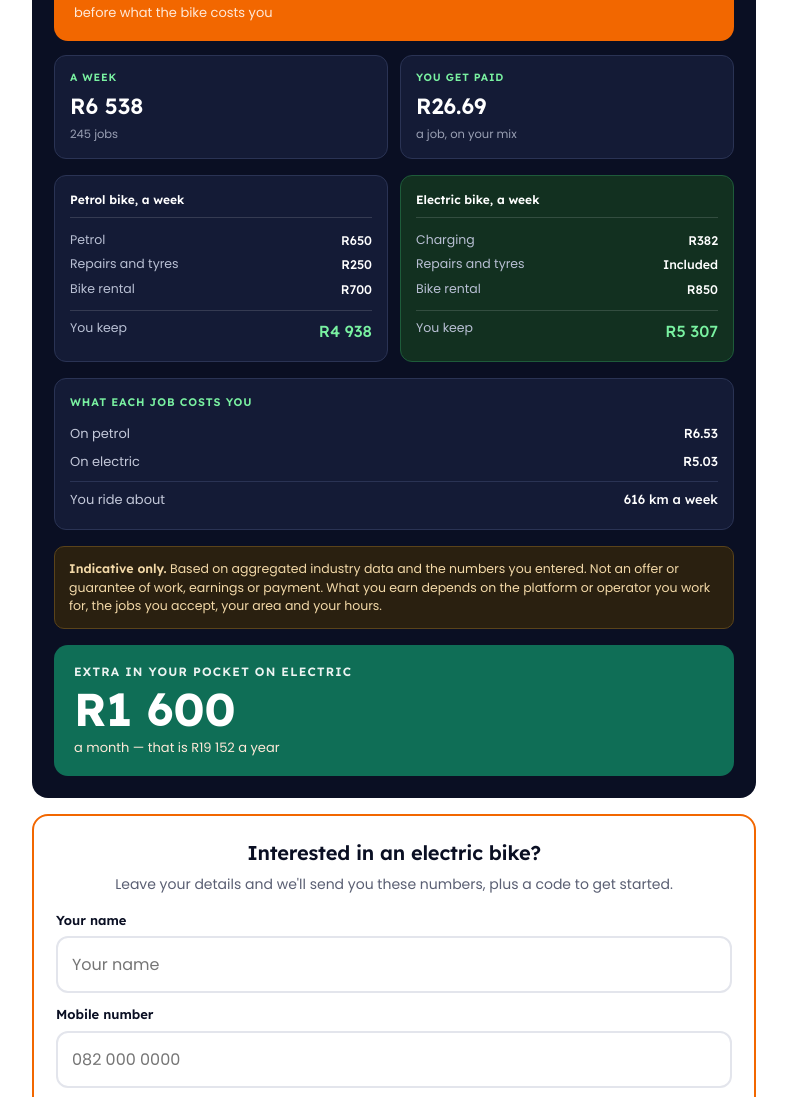
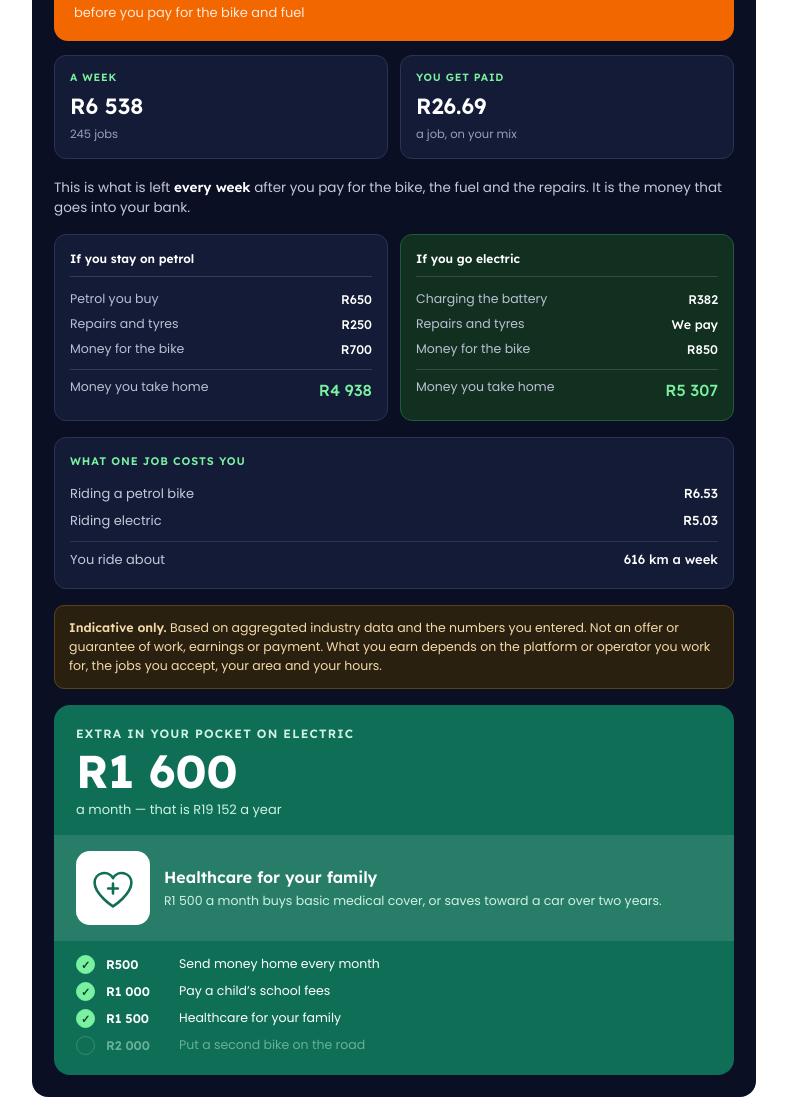
Before and after one commit to Wallisco/Fleet_Calculator, a website: page public/driver.html in a window 1280 px wide. Shown: the part 1441-2538 px from the top of the page, without its empty margins (246-1033 px from the left). Drawn offline with Linux system fonts and the light colour scheme.

Commit message:
Update driver.html

```diff
--- a/public/driver.html
+++ b/public/driver.html
@@ -71,10 +71,34 @@ h1,h2,h3{font-family:'Lexend',sans-serif;font-weight:600;letter-spacing:-.01em;m
 .col .tot{margin-top:8px;padding-top:8px;border-top:1px solid rgba(255,255,255,.14)}
 .col .tot b{color:var(--mint);font-size:16px}
 
+.plain{margin:18px 0 10px;font-size:13.5px;color:#C4C9DA;line-height:1.5}
+.plain b{color:#fff;font-family:'Lexend',sans-serif;font-weight:600}
 .perjob{margin-top:16px;background:var(--navy-2);border:1px solid var(--edge);border-radius:12px;padding:15px}
 .perjob .h{font-family:'Lexend',sans-serif;font-size:11px;font-weight:600;letter-spacing:.08em;text-transform:uppercase;color:var(--mint);margin-bottom:10px}
 .perjob .r{display:flex;justify-content:space-between;font-size:13px;color:#C4C9DA;padding:4px 0}
 .perjob .r b{font-family:'Lexend',sans-serif;color:#fff;font-weight:500}
+
+/* savings bands */
+.bandbox{margin-top:16px;background:#0F6E56;border-radius:16px;overflow:hidden}
+.bandtop{padding:20px 22px 16px}
+.bl{font-family:'Lexend',sans-serif;font-size:12px;font-weight:600;letter-spacing:.1em;text-transform:uppercase;color:#CFF3E2}
+.bv{font-family:'Lexend',sans-serif;font-size:clamp(34px,9vw,46px);font-weight:700;line-height:1.05;color:#fff;margin-top:4px}
+.bs{font-size:13px;color:#CFF3E2;margin-top:5px}
+.bandnow{display:flex;gap:14px;align-items:center;background:rgba(255,255,255,.10);padding:16px 22px}
+.bandart{flex:0 0 auto;width:74px;height:74px;background:#fff;border-radius:14px;display:flex;align-items:center;justify-content:center}
+.bandart svg{width:52px;height:52px;display:block}
+.bandtext{min-width:0}
+.bandtext .bt{font-family:'Lexend',sans-serif;font-size:16px;font-weight:600;color:#fff;line-height:1.25}
+.bandtext .bd{font-size:12.5px;color:#CFF3E2;margin-top:5px;line-height:1.45}
+.ladder{padding:14px 22px 20px;display:grid;gap:8px}
+.rung{display:flex;align-items:center;gap:11px;font-size:12.5px;color:#9FD9C0;opacity:.62}
+.rung.hit{opacity:1;color:#fff}
+.rung .tick{flex:0 0 auto;width:19px;height:19px;border-radius:50%;border:1.5px solid #4E9E7E;display:flex;align-items:center;justify-content:center;font-size:11px;color:#4E9E7E}
+.rung.hit .tick{background:#79F1A1;border-color:#79F1A1;color:#0A3D2A;font-weight:700}
+.rung .amt{font-family:'Lexend',sans-serif;font-weight:600;min-width:62px}
+.bandmiss{background:#7A3B1E}
+.bandmiss .bl,.bandmiss .bs,.bandmiss .bandtext .bd{color:#F3D9C0}
+.bandmiss .rung{color:#E0BBA0}
 
 /* cta */
 .cta{border:2px solid var(--orange);border-radius:16px;padding:22px;text-align:center;margin-top:8px}
@@ -186,9 +210,9 @@ h1,h2,h3{font-family:'Lexend',sans-serif;font-weight:600;letter-spacing:-.01em;m
     <h2 id="ansH">What you earn</h2>
 
     <div class="big">
-      <div class="l">You earn a month</div>
+      <div class="l">You bring in a month</div>
       <div class="v" id="earnMonth">R0</div>
-      <div class="s" id="earnSub">before what the bike costs you</div>
+      <div class="s" id="earnSub">before you pay for the bike and fuel</div>
     </div>
 
     <div class="two">
@@ -196,27 +220,29 @@ h1,h2,h3{font-family:'Lexend',sans-serif;font-weight:600;letter-spacing:-.01em;m
       <div class="tile"><div class="l">You get paid</div><div class="v" id="perJob">R0</div><div class="s">a job, on your mix</div></div>
     </div>
 
+    <p class="plain">This is what is left <b>every week</b> after you pay for the bike, the fuel and the repairs. It is the money that goes into your bank.</p>
+
     <div class="vs">
       <div class="col p">
-        <div class="h">Petrol bike, a week</div>
-        <div class="r"><span>Petrol</span><b id="pFuel">R0</b></div>
+        <div class="h">If you stay on petrol</div>
+        <div class="r"><span>Petrol you buy</span><b id="pFuel">R0</b></div>
         <div class="r"><span>Repairs and tyres</span><b id="pMaint">R0</b></div>
-        <div class="r"><span>Bike rental</span><b id="pRent">R0</b></div>
-        <div class="r tot"><span>You keep</span><b id="pNet">R0</b></div>
+        <div class="r"><span>Money for the bike</span><b id="pRent">R0</b></div>
+        <div class="r tot"><span>Money you take home</span><b id="pNet">R0</b></div>
       </div>
       <div class="col e">
-        <div class="h">Electric bike, a week</div>
-        <div class="r"><span>Charging</span><b id="eEnergy">R0</b></div>
-        <div class="r"><span>Repairs and tyres</span><b>Included</b></div>
-        <div class="r"><span>Bike rental</span><b id="eRent">R0</b></div>
-        <div class="r tot"><span>You keep</span><b id="eNet">R0</b></div>
+        <div class="h">If you go electric</div>
+        <div class="r"><span>Charging the battery</span><b id="eEnergy">R0</b></div>
+        <div class="r"><span>Repairs and tyres</span><b>We pay</b></div>
+        <div class="r"><span>Money for the bike</span><b id="eRent">R0</b></div>
+        <div class="r tot"><span>Money you take home</span><b id="eNet">R0</b></div>
       </div>
     </div>
 
     <div class="perjob">
-      <div class="h">What each job costs you</div>
-      <div class="r"><span>On petrol</span><b id="pPerJob">R0</b></div>
-      <div class="r"><span>On electric</span><b id="ePerJob">R0</b></div>
+      <div class="h">What one job costs you</div>
+      <div class="r"><span>Riding a petrol bike</span><b id="pPerJob">R0</b></div>
+      <div class="r"><span>Riding electric</span><b id="ePerJob">R0</b></div>
       <div class="r" style="padding-top:8px;margin-top:6px;border-top:1px solid var(--edge)"><span>You ride about</span><b id="kmWeek">0 km a week</b></div>
     </div>
 
@@ -226,10 +252,20 @@ h1,h2,h3{font-family:'Lexend',sans-serif;font-weight:600;letter-spacing:-.01em;m
       platform or operator you work for, the jobs you accept, your area and your hours.
     </p>
 
-    <div class="big" style="margin:16px 0 0;background:#0F6E56">
-      <div class="l">Extra in your pocket on electric</div>
-      <div class="v" id="saveMonth">R0</div>
-      <div class="s" id="saveSub">a month</div>
+    <div class="bandbox" id="bandbox">
+      <div class="bandtop">
+        <div class="bl">Extra in your pocket on electric</div>
+        <div class="bv" id="saveMonth">R0</div>
+        <div class="bs" id="saveSub">a month</div>
+      </div>
+      <div class="bandnow" id="bandnow">
+        <div class="bandart" id="bandart"></div>
+        <div class="bandtext">
+          <div class="bt" id="bandTitle"></div>
+          <div class="bd" id="bandDesc"></div>
+        </div>
+      </div>
+      <div class="ladder" id="ladder"></div>
     </div>
   </section>
 
@@ -310,6 +346,70 @@ h1,h2,h3{font-family:'Lexend',sans-serif;font-weight:600;letter-spacing:-.01em;m
     };
   }
 
+
+  // What the extra money is actually for. Written for riders supporting family
+  // here and at home — school fees, healthcare, building, and getting a second
+  // bike earning. Edit the copy here as you learn what matters to them.
+  var ART = {
+    send: '<svg viewBox="0 0 48 48" fill="none" stroke="#0F6E56" stroke-width="2.4" stroke-linecap="round" stroke-linejoin="round"><rect x="5" y="12" width="38" height="24" rx="3"/><path d="M5 16l19 12 19-12"/><path d="M17 41h14"/></svg>',
+    school: '<svg viewBox="0 0 48 48" fill="none" stroke="#0F6E56" stroke-width="2.4" stroke-linecap="round" stroke-linejoin="round"><path d="M24 7 5 16l19 9 19-9-19-9z"/><path d="M13 21v11c0 3 5 6 11 6s11-3 11-6V21"/><path d="M41 17v11"/></svg>',
+    health: '<svg viewBox="0 0 48 48" fill="none" stroke="#0F6E56" stroke-width="2.4" stroke-linecap="round" stroke-linejoin="round"><path d="M24 41S7 30 7 19a9 9 0 0 1 17-4 9 9 0 0 1 17 4c0 11-17 22-17 22z"/><path d="M24 20v9M19.5 24.5h9"/></svg>',
+    home: '<svg viewBox="0 0 48 48" fill="none" stroke="#0F6E56" stroke-width="2.4" stroke-linecap="round" stroke-linejoin="round"><path d="M6 22 24 8l18 14"/><path d="M11 19v20h26V19"/><path d="M20 39V27h8v12"/></svg>',
+    bike: '<svg viewBox="0 0 48 48" fill="none" stroke="#0F6E56" stroke-width="2.4" stroke-linecap="round" stroke-linejoin="round"><circle cx="12" cy="33" r="7"/><circle cx="36" cy="33" r="7"/><path d="M12 33l7-15h9l7 15M19 18l-2-5h-4m11 5h8"/></svg>'
+  };
+
+  var BANDS = [
+    { min: 500,  art: 'send',   title: 'Send money home every month',
+      desc: 'R500 covers a regular transfer to family back home, without touching what you live on here.' },
+    { min: 1000, art: 'school', title: 'Pay a child\u2019s school fees',
+      desc: 'R1 000 a month covers school fees, uniform and shoes for a child \u2014 here or back home.' },
+    { min: 1500, art: 'health', title: 'Healthcare for your family',
+      desc: 'R1 500 a month buys basic medical cover, or saves toward a car over two years.' },
+    { min: 2000, art: 'bike',   title: 'Put a second bike on the road',
+      desc: 'R2 000 a month puts another bike out with a rider working for you \u2014 or starts building your home.' }
+  ];
+
+  function renderBands(m) {
+    var box = $('bandbox'), amt = m.savingMonth;
+    box.classList.toggle('bandmiss', !m.betterOff);
+
+    if (!m.betterOff) {
+      $('saveMonth').textContent = R(Math.abs(amt));
+      $('saveSub').textContent = 'a month more on electric at these numbers \u2014 talk to us';
+      $('bandart').innerHTML = ART.send;
+      $('bandTitle').textContent = 'Let us look at your numbers';
+      $('bandDesc').textContent = 'On what you have entered, electric would cost you more. Your rates or your kilometres may be different \u2014 come and talk to us.';
+      $('ladder').innerHTML = '';
+      return;
+    }
+
+    $('saveMonth').textContent = R(amt);
+    $('saveSub').textContent = 'a month \u2014 that is ' + R(m.savingYear) + ' a year';
+
+    var hit = null;
+    for (var i = 0; i < BANDS.length; i++) if (amt >= BANDS[i].min) hit = BANDS[i];
+
+    if (hit) {
+      $('bandart').innerHTML = ART[hit.art];
+      $('bandTitle').textContent = hit.title;
+      $('bandDesc').textContent = hit.desc;
+      $('bandnow').style.display = '';
+    } else {
+      $('bandart').innerHTML = ART.send;
+      $('bandTitle').textContent = 'Every rand helps';
+      $('bandDesc').textContent = 'Work a little more, or ride more kilometres, and the saving grows quickly.';
+      $('bandnow').style.display = '';
+    }
+
+    $('ladder').innerHTML = BANDS.map(function (bnd) {
+      var got = amt >= bnd.min;
+      return '<div class="rung' + (got ? ' hit' : '') + '">' +
+             '<span class="tick">' + (got ? '\u2713' : '') + '</span>' +
+             '<span class="amt">' + R(bnd.min) + '</span>' +
+             '<span>' + bnd.title + '</span></div>';
+    }).join('');
+  }
+
   function render() {
     var m = SH.computeDriver(raw());
     $('earnMonth').textContent = R(m.earnMonth);
@@ -330,15 +430,7 @@ h1,h2,h3{font-family:'Lexend',sans-serif;font-weight:600;letter-spacing:-.01em;m
     $('ePerJob').textContent = RC(m.eCostPerJob);
     $('kmWeek').textContent  = Math.round(m.kmWk) + ' km a week';
 
-    if (m.betterOff) {
-      $('saveMonth').parentElement.style.background = '#0F6E56';
-      $('saveMonth').textContent = R(m.savingMonth);
-      $('saveSub').textContent = 'a month — that is ' + R(m.savingYear) + ' a year';
-    } else {
-      $('saveMonth').parentElement.style.background = '#7A3B1E';
-      $('saveMonth').textContent = R(Math.abs(m.savingMonth));
-      $('saveSub').textContent = 'a month more on electric at these numbers — talk to us';
-    }
+    renderBands(m);
   }
 
   ['food','express','petrol','rent','maint'].forEach(function (id) {
```
